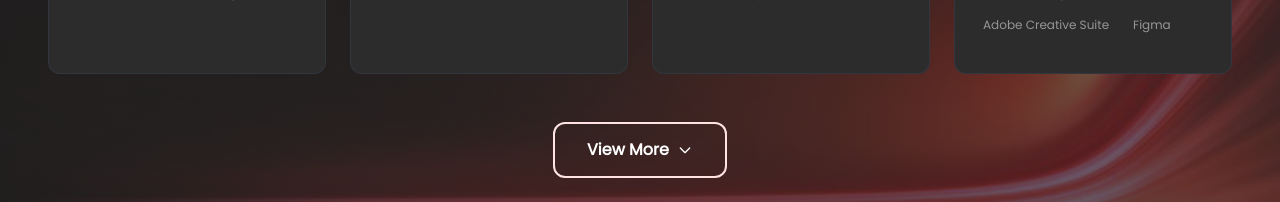
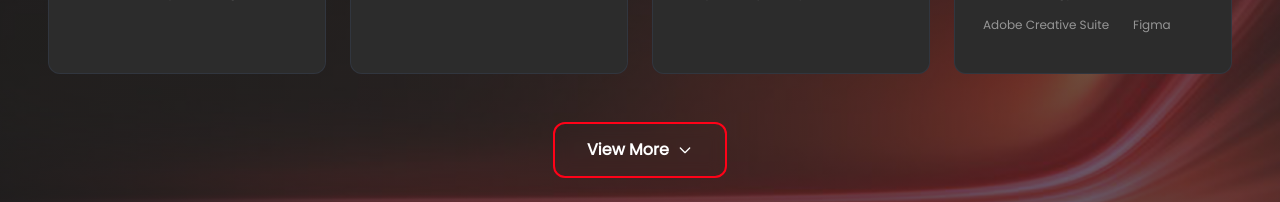
Before and after one commit to angoakajob-code/Angoaka-Portfolio, a React (Vite) app: page / in a window 1280 px wide. Shown: the part 3780-3982 px from the top of the page. Built offline with nearby package versions, Linux system fonts and the light colour scheme.

Commit message:
hover view all projects

```diff
--- a/src/components/sections/ProjectsSection.jsx
+++ b/src/components/sections/ProjectsSection.jsx
@@ -240,7 +240,7 @@ const ProjectsSection = () => {
           <div className="text-center">
             <button
               onClick={() => setShowAll(!showAll)}
-              className="px-8 py-3.5 border-2 border-red-100 bg-transparent text-white rounded-xl font-semibold hover:bg-red-80/20 transition-all duration-300 transform hover:scale-105 flex items-center gap-2 mx-auto backdrop-blur-sm"
+              className="px-8 py-3.5 border-2 border-[#FF0218]  bg-transparent text-white rounded-xl font-semibold hover:bg-red-800/20 transition-all duration-300 transform hover:scale-105 flex items-center gap-2 mx-auto backdrop-blur-sm"
             >
               {showAll ? 'Show Less' : 'View More'}
               <svg
```
